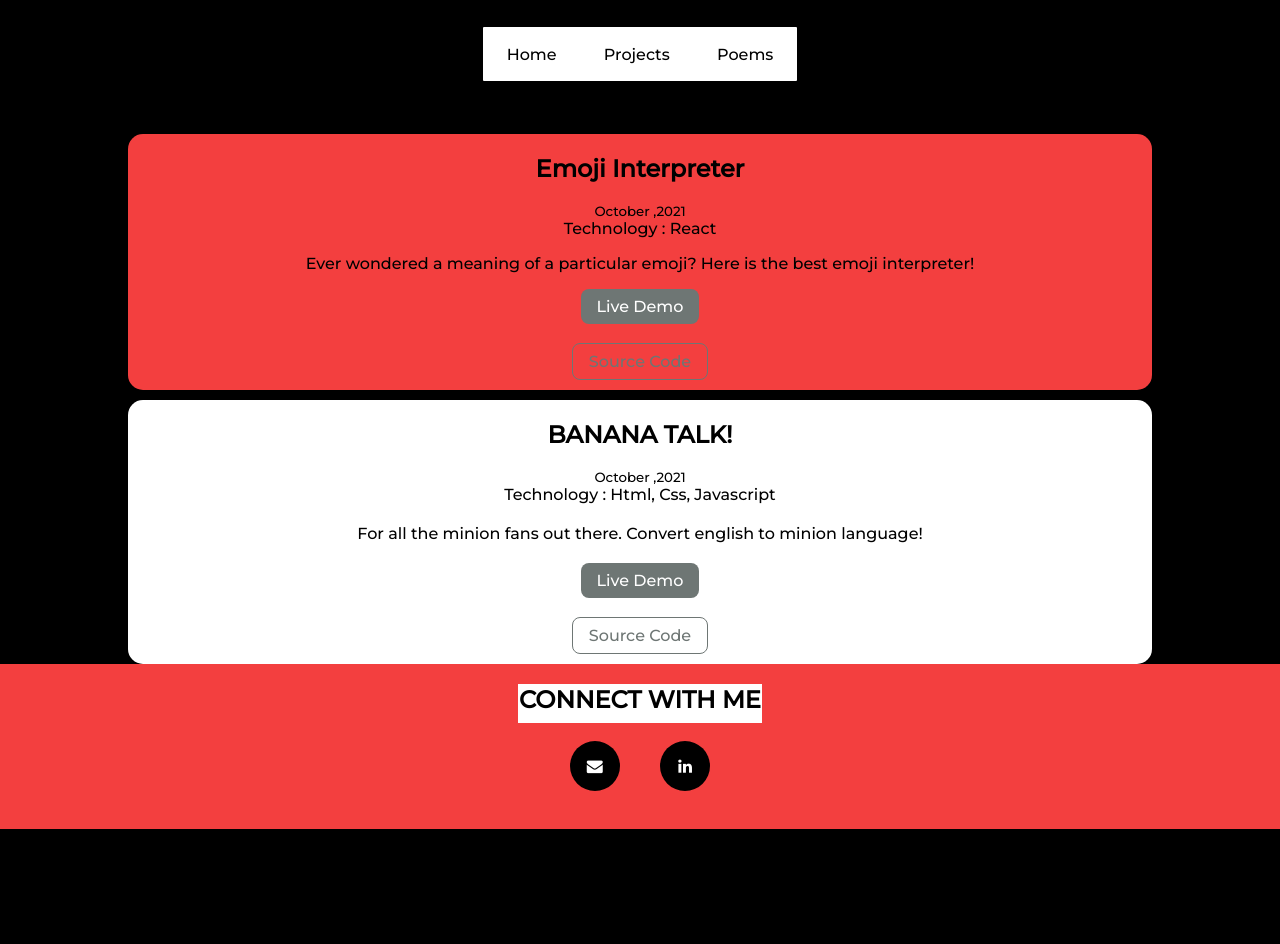
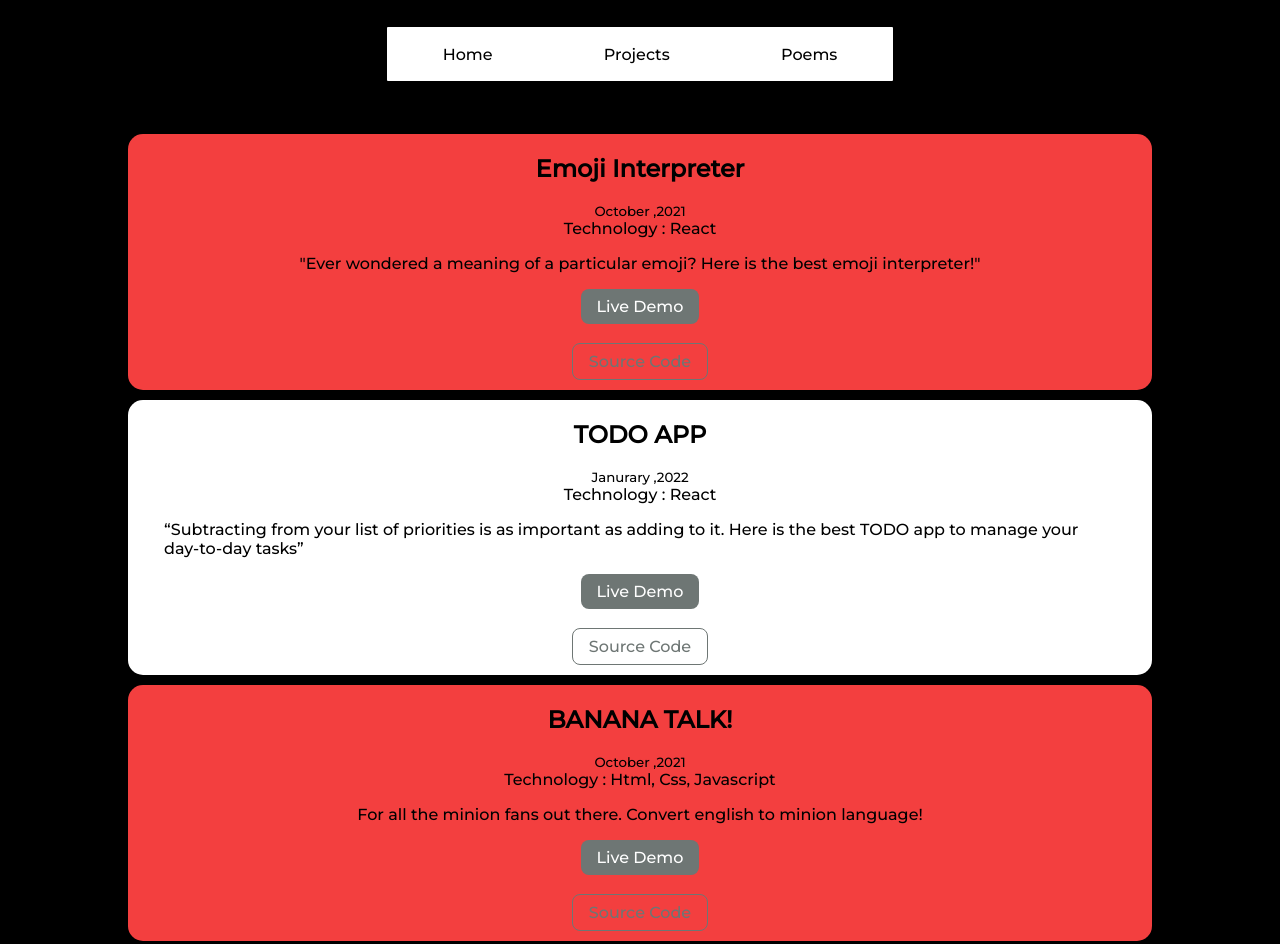
Before and after one commit to ananya-1307/Ananya_portfolio, a plain HTML site: page projects.html in a window 1280 px wide. Shown: the top 944 px of the page. Before the commit the page ends 829 px from the top, so only its background shows below. Drawn offline with Linux system fonts and the light colour scheme.

Commit message:
added new project

```diff
--- a/app.js
+++ /dev/null
@@ -1,6 +0,0 @@
-var menu = document.querySelector('#menu-bars');
-var header = document.querySelector('header');
-menu.onclick = () => {
-    menu.classList.toggle('fa-times');
-    header.classList.toggle('active');
-}
--- a/projects.html
+++ b/projects.html
@@ -37,23 +37,42 @@
                 </p>
 
                 <p style="padding:1rem">
-                    Ever wondered a meaning of a particular emoji? Here is the best
-                    emoji interpreter!
+                    "Ever wondered a meaning of a particular emoji? Here is the best
+                    emoji interpreter!"
                 </p>
                 <a class="link1 primary-link" href="https://csb-6fo1p0.netlify.app/" target="_blank">Live Demo</a>&nbsp;
                 <a class="link1 secondary-link" href="https://github.com/ananya-1307/Emoji-Interpreter"
                     target="_blank">Source Code</a>
             </article>
 
+
             <div class="space-1"></div>
             <article class="cont-2 cont-2-color-1 extra-padding">
-                <h1 class="add-c-1">BANANA TALK!</h1>
-                <small class="add-c-1">October ,2021</small>
+                <h1 class="add-c-1">TODO APP</h1>
+                <small class="add-c-1">Janurary ,2022</small>
                 <p class="add-c-1">
-                    Technology : <span class="clr add-c-1">Html, Css, Javascript</span>
+                    Technology : <span class="clr add-c-1">React</span>
                 </p>
 
-                <p class="para add-c-1">
+                <p style="padding:1rem">
+                    “Subtracting from your list of priorities is as important as adding to it. Here is the best TODO app to manage your day-to-day tasks”
+                </p>
+                <a class="link1 primary-link" href="https://ananya-1307.github.io/todo-app/" target="_blank">Live Demo</a>&nbsp;
+                <a class="link1 secondary-link" href="https://github.com/ananya-1307/todo-app"
+                    target="_blank">Source Code</a>
+            </article>
+
+
+
+            <div class="space-1"></div>
+            <article class="cont-2 cont-2-color extra-padding">
+                <h1 >BANANA TALK!</h1>
+                <small>October ,2021</small>
+                <p >
+                    Technology : <span>Html, Css, Javascript</span>
+                </p>
+
+                <p style="padding:1rem">
                     For all the minion fans out there. Convert english to minion language!
 
                 </p>
@@ -66,6 +85,7 @@
 
         </li>
     </ul>
+    <div class="space"></div>
     <section class="footer extra-padding">
         <div class="txt-1">
             <h1 style="padding-bottom: 8px">CONNECT WITH ME</h1>
--- a/style.css
+++ b/style.css
@@ -52,11 +52,14 @@ body
 /* ------NAV-BAR----- */
 
 .nav-cont {
-	max-width: 320px;
+
+	max-width:40%;
 	height: 60px;
 	justify-content: center;
+
 	align-items: center;
 	margin: 0 auto;
+
 }
 .nav-bar {
 	background-color: #ffffff;
@@ -65,9 +68,10 @@ body
 	margin-top: 1.5rem;
 
 
+
 }
 .flex {
-	display: flex;
+	display:flex;
 }
 
 /* ------HOME------ */
@@ -214,7 +218,7 @@ h1 {
 
 .txt-1 {
 	padding: 1px;
-	background-color: #ffffff;
+
 }
 
 @media (max-width: 560px) {
```
Also changed, not shown: index.html (+1 -1 lines).
